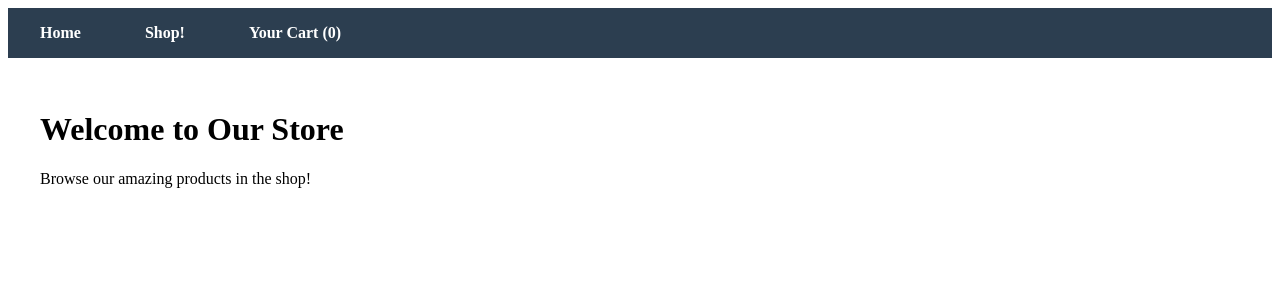
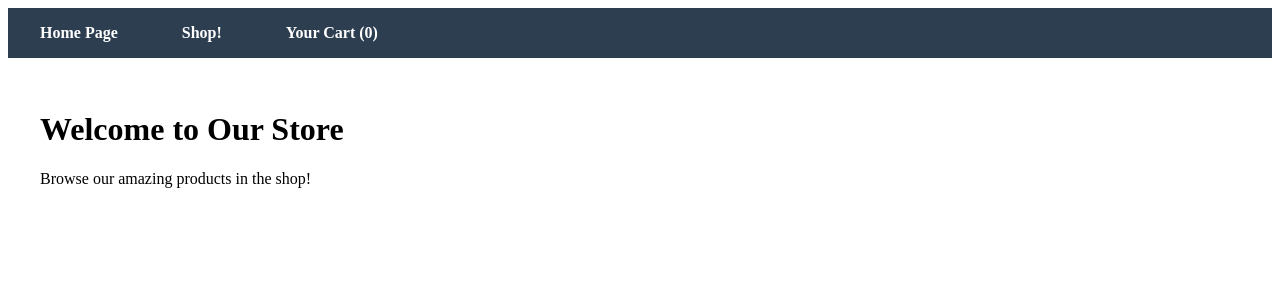
Before and after one commit to Chaostradamus/mock-shopping-cart, a React (Vite) app: page / in a window 1280 px wide. Shown: the top 300 px of the page. Built offline with nearby package versions, Linux system fonts and the light colour scheme.

Commit message:
first commit

```diff
--- a/src/components/Navbar.jsx
+++ b/src/components/Navbar.jsx
@@ -5,7 +5,7 @@
     <nav>
       <ul>
         <li>
-          <Link to="/">Home</Link>
+          <Link to="/">Home Page</Link>
         </li>
         <li>
           <Link to="/shop">Shop!</Link>
```
